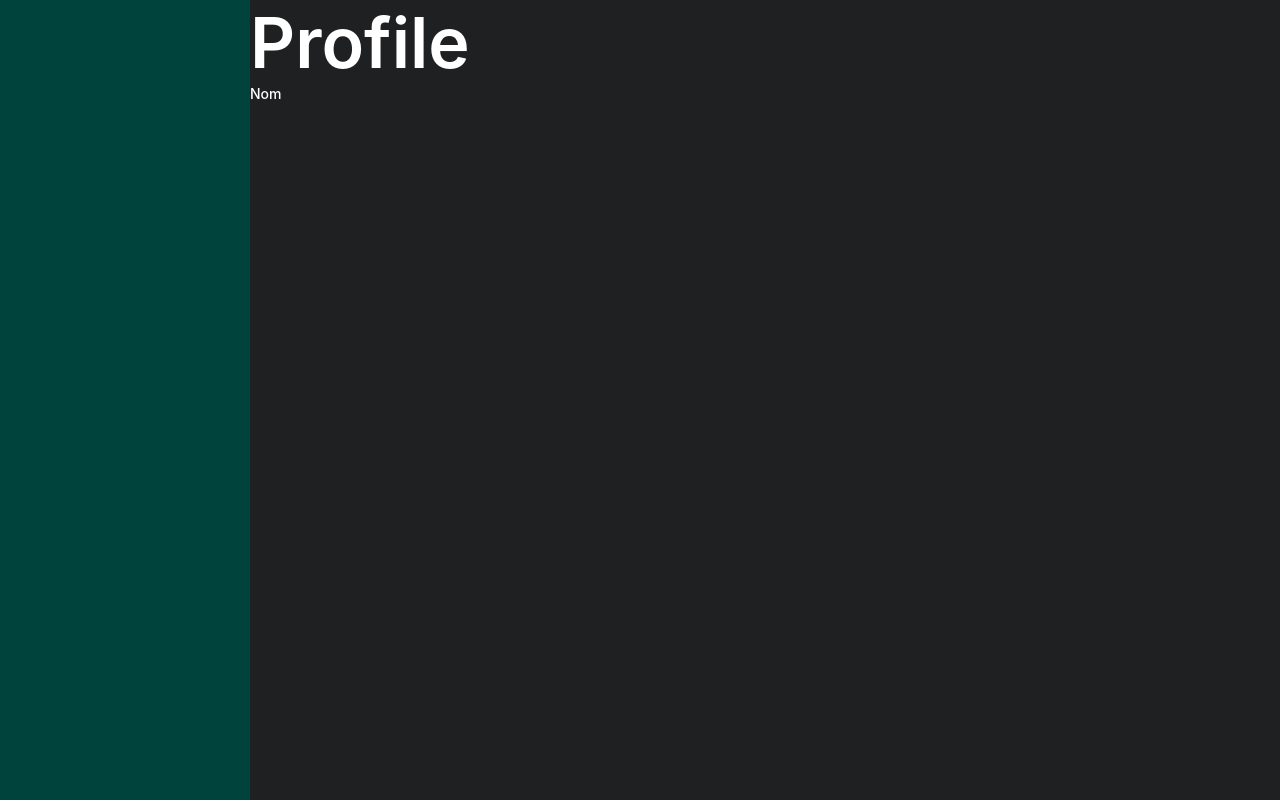
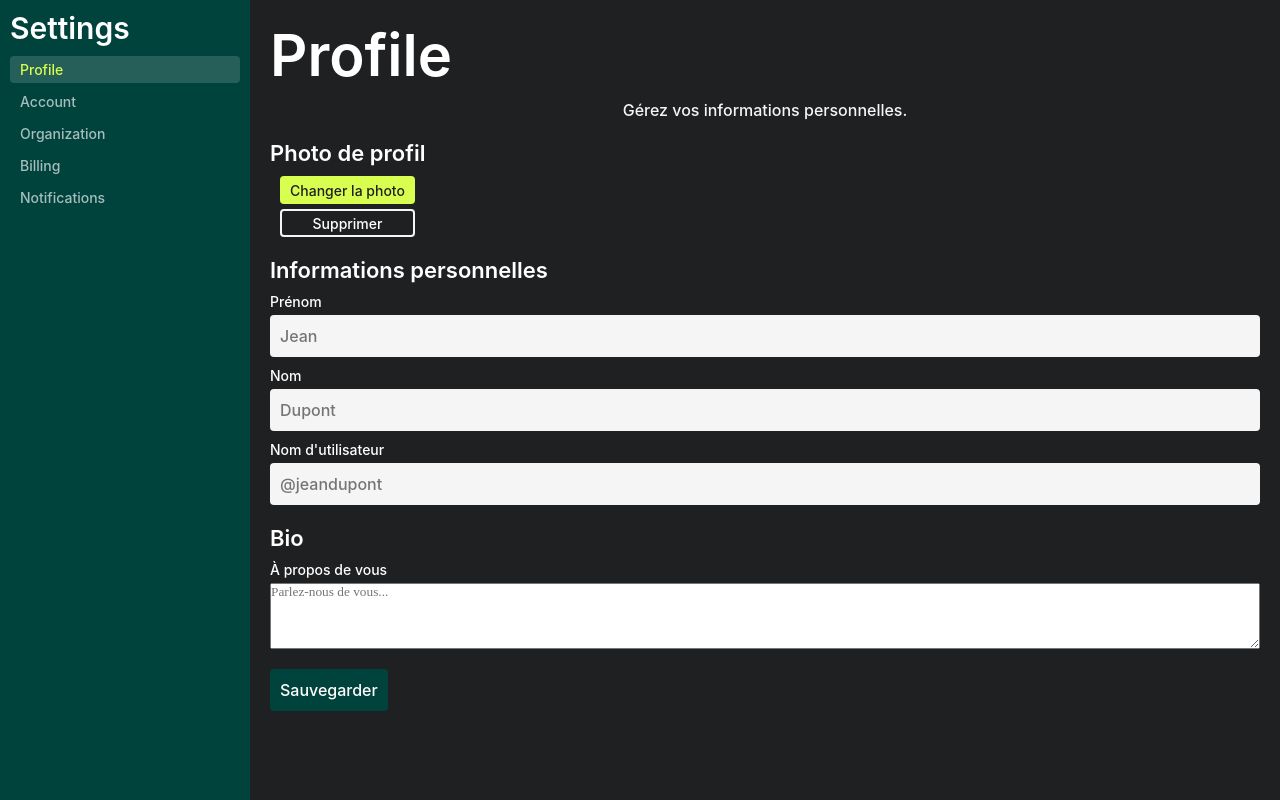
Before and after one commit to UpcycleConnect-gpr3/vuejs_auth_frontend, a Vue app: page /settings/profile in a window 1280 px wide. Built offline with nearby package versions, Linux system fonts and the light colour scheme; no server answers.

Commit message:
feat(css): add front Pages

```diff
--- a/src/pages/settings/ProfilePage.vue
+++ b/src/pages/settings/ProfilePage.vue
@@ -1,14 +1,80 @@
-<script setup lang="ts"></script>
+<script setup lang="ts">
+import { RouterLink } from 'vue-router'
+</script>
+
 <template>
   <main class="layout-app">
-    <div class="sidebar"></div>
+    <!-- Sidebar -->
+    <nav class="sidebar">
+      <hgroup>
+        <h4 class="semibold">Settings</h4>
+      </hgroup>
+      <ul class="sidebar-nav">
+        <li class="sidebar-nav-item">
+          <RouterLink to="/settings/profile">Profile</RouterLink>
+        </li>
+        <li class="sidebar-nav-item">
+          <RouterLink to="/settings/account">Account</RouterLink>
+        </li>
+        <li class="sidebar-nav-item">
+          <RouterLink to="/settings/teams">Organization</RouterLink>
+        </li>
+        <li class="sidebar-nav-item">
+          <RouterLink to="/settings/billing">Billing</RouterLink>
+        </li>
+        <li class="sidebar-nav-item">
+          <RouterLink to="/settings/notifications">Notifications</RouterLink>
+        </li>
+      </ul>
+    </nav>
 
-    <div class="layout-full-height">
+    <!-- Content -->
+    <div class="layout-fill layout-padding-large layout-flex layout-columns layout-gap-large">
       <hgroup>
-        <h1 class="semibold center">Profile</h1>
+        <h2 class="semibold">Profile</h2>
+        <p>Gérez vos informations personnelles.</p>
       </hgroup>
-      <div class="form-group">
-        <label for="name">Nom</label>
+
+      <!-- Avatar -->
+      <section class="layout-flex layout-columns layout-gap-medium">
+        <h5 class="semibold">Photo de profil</h5>
+        <div class="layout-flex layout-gap-medium layout-items-center">
+          <div class="avatar-placeholder"></div>
+          <div class="layout-flex layout-columns layout-gap-small">
+            <button class="secondary small">Changer la photo</button>
+            <button class="outline small">Supprimer</button>
+          </div>
+        </div>
+      </section>
+
+      <!-- Informations personnelles -->
+      <section class="layout-flex layout-columns layout-gap-medium">
+        <h5 class="semibold">Informations personnelles</h5>
+        <div class="form-group gap-small">
+          <label for="firstname">Prénom</label>
+          <input type="text" id="firstname" class="primary medium" placeholder="Jean" />
+        </div>
+        <div class="form-group gap-small">
+          <label for="lastname">Nom</label>
+          <input type="text" id="lastname" class="primary medium" placeholder="Dupont" />
+        </div>
+        <div class="form-group gap-small">
+          <label for="username">Nom d'utilisateur</label>
+          <input type="text" id="username" class="primary medium" placeholder="@jeandupont" />
+        </div>
+      </section>
+
+      <!-- Bio -->
+      <section class="layout-flex layout-columns layout-gap-medium">
+        <h5 class="semibold">Bio</h5>
+        <div class="form-group gap-small">
+          <label for="bio">À propos de vous</label>
+          <textarea id="bio" class="primary" rows="4" placeholder="Parlez-nous de vous..."></textarea>
+        </div>
+      </section>
+
+      <div>
+        <button class="primary medium">Sauvegarder</button>
       </div>
     </div>
   </main>
```
